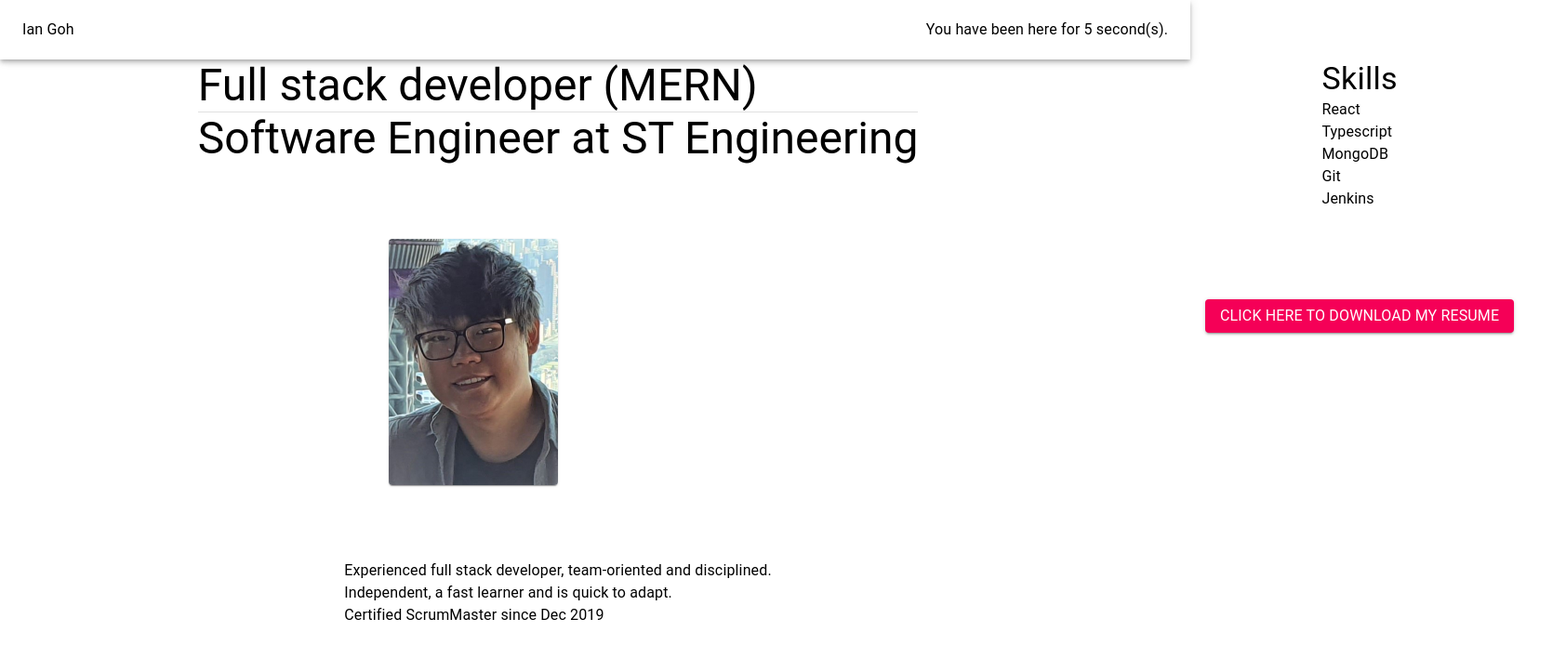
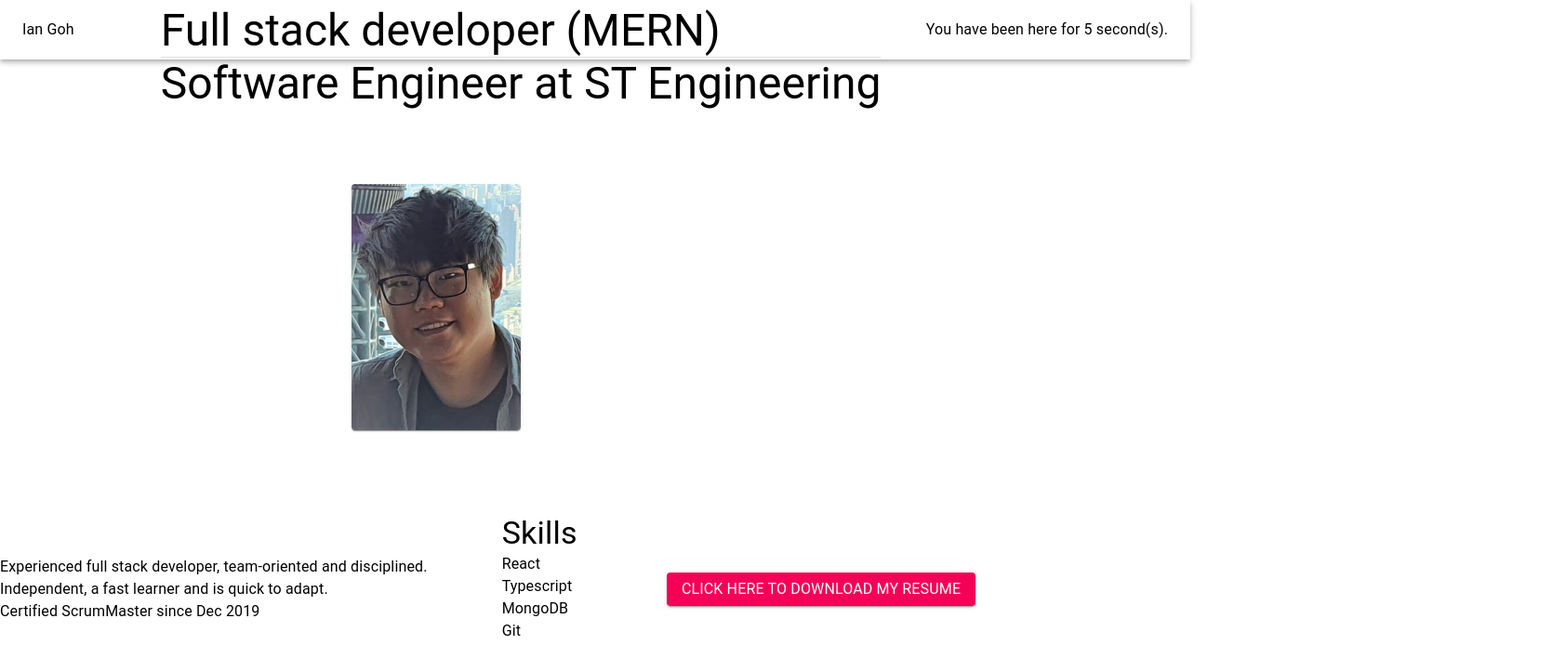
Before and after one commit to iangoh94/iangoh-blog, a React (Create React App) app: page / in a window 1280 px wide. Shown: the top 694 px of the page at 93% size, 1684 px wide, since content can reach past the window. Built offline with nearby package versions, Linux system fonts and the light colour scheme.

Commit message:
Fix layout

```diff
--- a/src/components/TopAppBar.tsx
+++ b/src/components/TopAppBar.tsx
@@ -3,9 +3,8 @@ import { AppBar, Grid, Toolbar, Typography } from '@material-ui/core';
 import HowLongWereYouHere from './HowLongWereYouHere';
 
 const TopAppBar: React.FC = () => {
-
   return (
-    <AppBar position="sticky" color="transparent">
+    <AppBar position="fixed" color="transparent">
       <Toolbar>
         <Grid container direction="row" justify="space-between">
           <Typography>
@@ -14,9 +13,7 @@ const TopAppBar: React.FC = () => {
 
           <HowLongWereYouHere />
         </Grid>
-
       </Toolbar>
-
     </AppBar>
   );
 }
--- a/src/main/Main.tsx
+++ b/src/main/Main.tsx
@@ -7,7 +7,7 @@ import selfie from '../assets/images/selfie.jpg';
 
 const useStyles = makeStyles((theme: Theme) => ({
   root:{
-    flexGrow: 1,
+    width: '100%',
     background: '#FFFFFF',
   },
   appBar: {
@@ -37,10 +37,9 @@ const Main: React.FC = () => {
 
   return (
     <div className={classes.root}>
-      <TopAppBar />
-
-      <Grid className={classes.content} container spacing={10} direction="column" alignItems="center">
-        <Grid item container justify="center" alignItems="center" spacing={10}>
+      <Grid className={classes.content} container spacing={10} alignItems="center">
+        <TopAppBar />
+        <Grid item container justify="center" alignItems="center" spacing={10} xs={12}>
           <Grid item>
             <Typography display="block" variant="h3">
               Full stack developer (MERN)
```
